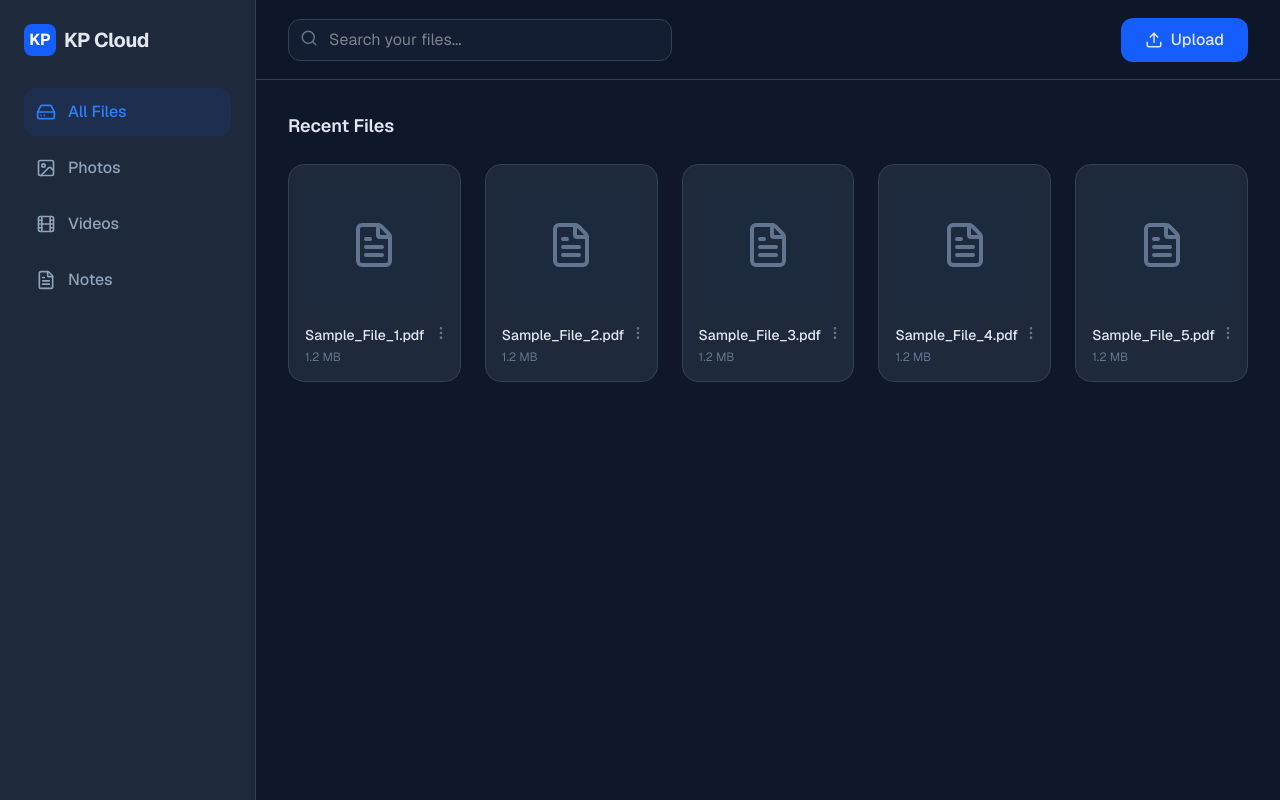
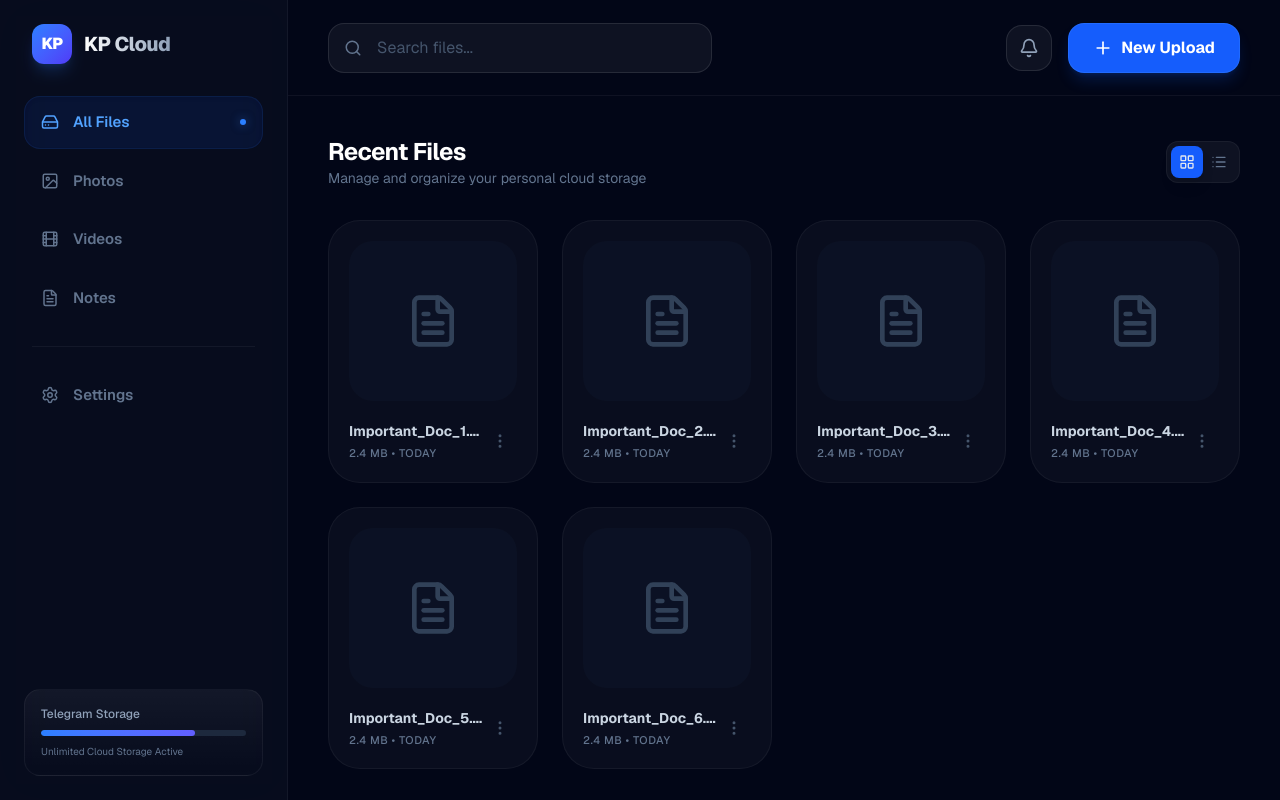
Before and after one commit to KP-CHANNEL-KP/kp-cloud, a Next.js app: page / in a window 1280 px wide. Built offline with nearby package versions, Linux system fonts and the light colour scheme.

Commit message:
Update page.tsx

```diff
--- a/src/app/page.tsx
+++ b/src/app/page.tsx
@@ -1,12 +1,23 @@
 "use client";
 
 import React, { useState } from 'react';
-import { HardDrive, Image, Film, FileText, Upload, Loader2, Search, MoreVertical } from 'lucide-react';
+import {
+  HardDrive, Image, Film, FileText, Upload,
+  Loader2, Search, MoreVertical, Plus,
+  LayoutGrid, List, Bell, Settings, CheckCircle2, AlertCircle
+} from 'lucide-react';
 
 export default function Dashboard() {
   const [uploading, setUploading] = useState(false);
+  const [showToast, setShowToast] = useState<{show: boolean, msg: string, type: 'success' | 'error'}>({
+    show: false, msg: '', type: 'success'
+  });
 
-  // Upload Logic
+  const triggerToast = (msg: string, type: 'success' | 'error') => {
+    setShowToast({ show: true, msg, type });
+    setTimeout(() => setShowToast({ show: false, msg: '', type: 'success' }), 3000);
+  };
+
   const handleUpload = async (event: React.ChangeEvent<HTMLInputElement>) => {
     const file = event.target.files?.[0];
     if (!file) return;
@@ -23,70 +34,115 @@ export default function Dashboard() {
       const data = await response.json();
 
       if (data.ok) {
-        alert("✅ Telegram ဆီသို့ ဖိုင်တင်ခြင်း အောင်မြင်သည်!");
+        triggerToast("Telegram ဆီသို့ ဖိုင်တင်ခြင်း အောင်မြင်သည်!", 'success');
       } else {
-        alert("❌ Error: " + (data.description || "တင်လို့မရပါ"));
+        triggerToast(data.description || "တင်လို့မရပါ", 'error');
       }
     } catch (error) {
-      alert("❌ Server နှင့် ချိတ်ဆက်၍မရပါ");
+      triggerToast("Server နှင့် ချိတ်ဆက်၍မရပါ", 'error');
     } finally {
       setUploading(false);
     }
   };
 
   return (
-    <div className="flex h-screen bg-[#0f172a] text-slate-200 font-sans">
-      {/* Sidebar */}
-      <aside className="w-64 bg-[#1e293b] p-6 flex flex-col gap-8 border-r border-slate-700">
-        <div className="flex items-center gap-2">
-          <div className="w-8 h-8 bg-blue-600 rounded-lg flex items-center justify-center font-bold text-white">KP</div>
-          <h1 className="text-xl font-bold tracking-tight">KP Cloud</h1>
+    <div className="flex h-screen bg-[#020617] text-slate-200 font-sans selection:bg-blue-500/30">
+
+      {/* Toast Notification */}
+      {showToast.show && (
+        <div className={`fixed top-6 right-6 z-50 flex items-center gap-3 px-5 py-3 rounded-2xl border backdrop-blur-xl animate-in slide-in-from-right-full duration-300 ${
+          showToast.type === 'success' ? 'bg-emerald-500/10 border-emerald-500/20 text-emerald-400' : 'bg-rose-500/10 border-rose-500/20 text-rose-400'
+        }`}>
+          {showToast.type === 'success' ? <CheckCircle2 size={20}/> : <AlertCircle size={20}/>}
+          <span className="text-sm font-medium">{showToast.msg}</span>
+        </div>
+      )}
+
+      {/* Sidebar - Glassmorphism style */}
+      <aside className="w-72 bg-[#0f172a]/40 backdrop-blur-xl p-6 flex flex-col gap-8 border-r border-white/5">
+        <div className="flex items-center gap-3 px-2">
+          <div className="w-10 h-10 bg-gradient-to-br from-blue-500 to-indigo-600 rounded-xl flex items-center justify-center font-black text-white shadow-lg shadow-blue-500/20 tracking-tighter">KP</div>
+          <h1 className="text-xl font-extrabold tracking-tight bg-gradient-to-r from-white to-slate-400 bg-clip-text text-transparent">KP Cloud</h1>
         </div>
 
-        <nav className="flex flex-col gap-2">
-          <NavItem icon={<HardDrive size={20}/>} label="All Files" active />
-          <NavItem icon={<Image size={20}/>} label="Photos" />
-          <NavItem icon={<Film size={20}/>} label="Videos" />
-          <NavItem icon={<FileText size={20}/>} label="Notes" />
+        <nav className="flex flex-col gap-1.5">
+          <NavItem icon={<HardDrive size={18}/>} label="All Files" active />
+          <NavItem icon={<Image size={18}/>} label="Photos" />
+          <NavItem icon={<Film size={18}/>} label="Videos" />
+          <NavItem icon={<FileText size={18}/>} label="Notes" />
+          <div className="my-4 border-t border-white/5 mx-2" />
+          <NavItem icon={<Settings size={18}/>} label="Settings" />
         </nav>
+
+        {/* Storage Stats Card */}
+        <div className="mt-auto p-4 rounded-2xl bg-gradient-to-b from-white/5 to-transparent border border-white/5">
+          <p className="text-xs font-medium text-slate-400 mb-2">Telegram Storage</p>
+          <div className="h-1.5 w-full bg-slate-800 rounded-full overflow-hidden">
+            <div className="h-full w-3/4 bg-gradient-to-r from-blue-500 to-indigo-500 rounded-full" />
+          </div>
+          <p className="text-[10px] text-slate-500 mt-2">Unlimited Cloud Storage Active</p>
+        </div>
       </aside>
 
       {/* Main Content */}
-      <main className="flex-1 flex flex-col overflow-hidden">
-        {/* Header */}
-        <header className="h-20 border-b border-slate-700 flex items-center justify-between px-8 bg-[#0f172a]/50 backdrop-blur-md">
-          <div className="relative w-96">
-            <Search className="absolute left-3 top-2.5 text-slate-500" size={18} />
+      <main className="flex-1 flex flex-col overflow-hidden bg-[radial-gradient(circle_at_top_right,_var(--tw-gradient-stops))] from-blue-900/10 via-transparent to-transparent">
+
+        {/* Top Header */}
+        <header className="h-24 flex items-center justify-between px-10 border-b border-white/5">
+          <div className="relative group">
+            <Search className="absolute left-4 top-1/2 -translate-y-1/2 text-slate-500 group-focus-within:text-blue-500 transition-colors" size={18} />
             <input
               type="text"
-              placeholder="Search your files..."
-              className="w-full bg-slate-800/50 border border-slate-700 p-2 pl-10 rounded-xl focus:outline-none focus:ring-2 focus:ring-blue-500 transition"
+              placeholder="Search files..."
+              className="w-96 bg-white/5 border border-white/10 p-3 pl-12 rounded-2xl focus:outline-none focus:ring-2 focus:ring-blue-500/50 focus:bg-white/10 transition-all placeholder:text-slate-600"
             />
           </div>
 
-          <label className={`flex items-center gap-2 px-6 py-2.5 rounded-xl font-medium transition cursor-pointer ${uploading ? 'bg-slate-700' : 'bg-blue-600 hover:bg-blue-500'}`}>
-            {uploading ? <Loader2 className="animate-spin" size={18}/> : <Upload size={18}/>}
-            {uploading ? "Uploading..." : "Upload"}
-            <input type="file" className="hidden" onChange={handleUpload} disabled={uploading} />
-          </label>
+          <div className="flex items-center gap-4">
+            <button className="p-3 rounded-2xl bg-white/5 border border-white/10 text-slate-400 hover:text-white hover:bg-white/10 transition">
+              <Bell size={20} />
+            </button>
+            <label className={`flex items-center gap-2 px-6 py-3 rounded-2xl font-bold transition-all cursor-pointer shadow-lg active:scale-95 ${
+              uploading
+              ? 'bg-slate-800 text-slate-500 border border-white/5'
+              : 'bg-blue-600 hover:bg-blue-500 text-white shadow-blue-600/20 border border-blue-400/20'
+            }`}>
+              {uploading ? <Loader2 className="animate-spin" size={20}/> : <Plus size={20}/>}
+              {uploading ? "Uploading..." : "New Upload"}
+              <input type="file" className="hidden" onChange={handleUpload} disabled={uploading} />
+            </label>
+          </div>
         </header>
 
         {/* Content Area */}
-        <section className="flex-1 p-8 overflow-y-auto">
-          <h2 className="text-lg font-semibold mb-6">Recent Files</h2>
-          <div className="grid grid-cols-2 md:grid-cols-3 lg:grid-cols-4 xl:grid-cols-5 gap-6">
-            {/* Example Card */}
-            {[1, 2, 3, 4, 5].map((i) => (
-              <div key={i} className="group bg-[#1e293b] p-4 rounded-2xl border border-slate-700 hover:border-blue-500/50 transition duration-300">
-                <div className="h-32 bg-slate-800 rounded-xl mb-4 flex items-center justify-center group-hover:bg-slate-700 transition">
-                  <FileText size={48} className="text-slate-500 group-hover:text-blue-400" />
+        <section className="flex-1 p-10 overflow-y-auto">
+          <div className="flex items-center justify-between mb-8">
+            <div>
+              <h2 className="text-2xl font-bold text-white tracking-tight">Recent Files</h2>
+              <p className="text-sm text-slate-500">Manage and organize your personal cloud storage</p>
+            </div>
+            <div className="flex bg-white/5 p-1 rounded-xl border border-white/5">
+               <button className="p-2 bg-blue-600 rounded-lg shadow-lg"><LayoutGrid size={16}/></button>
+               <button className="p-2 text-slate-500 hover:text-white"><List size={16}/></button>
+            </div>
+          </div>
+
+          <div className="grid grid-cols-2 lg:grid-cols-3 xl:grid-cols-4 2xl:grid-cols-5 gap-6">
+            {[1, 2, 3, 4, 5, 6].map((i) => (
+              <div key={i} className="group relative bg-white/[0.03] p-5 rounded-[2rem] border border-white/5 hover:bg-white/[0.06] hover:border-blue-500/30 transition-all duration-500 hover:-translate-y-1 hover:shadow-2xl hover:shadow-blue-500/10">
+                <div className="h-40 bg-slate-900/50 rounded-[1.5rem] mb-5 flex items-center justify-center group-hover:scale-[1.02] transition-transform duration-500 relative overflow-hidden">
+                  <div className="absolute inset-0 bg-gradient-to-br from-blue-500/5 to-purple-500/5 opacity-0 group-hover:opacity-100 transition-opacity" />
+                  <FileText size={56} className="text-slate-700 group-hover:text-blue-400 transition-colors duration-500" />
                 </div>
-                <div className="flex justify-between items-start">
-                  <div>
-                    <p className="text-sm font-medium truncate w-32">Sample_File_{i}.pdf</p>
-                    <p className="text-xs text-slate-500 mt-1">1.2 MB</p>
+
+                <div className="flex justify-between items-center">
+                  <div className="min-w-0">
+                    <p className="text-sm font-bold text-slate-300 truncate group-hover:text-white transition-colors">Important_Doc_{i}.pdf</p>
+                    <p className="text-[11px] font-medium text-slate-500 mt-1 uppercase tracking-wider">2.4 MB • Today</p>
                   </div>
-                  <button className="text-slate-500 hover:text-white"><MoreVertical size={16}/></button>
+                  <button className="p-2 text-slate-600 hover:text-white hover:bg-white/5 rounded-xl transition">
+                    <MoreVertical size={18}/>
+                  </button>
                 </div>
               </div>
             ))}
@@ -99,9 +155,14 @@ export default function Dashboard() {
 
 function NavItem({ icon, label, active = false }: { icon: any, label: string, active?: boolean }) {
   return (
-    <div className={`flex items-center gap-3 p-3 rounded-xl cursor-pointer transition-all ${active ? 'bg-blue-600/10 text-blue-500' : 'text-slate-400 hover:bg-slate-800 hover:text-white'}`}>
-      {icon}
-      <span className="font-medium">{label}</span>
+    <div className={`group flex items-center gap-3.5 px-4 py-3.5 rounded-2xl cursor-pointer transition-all duration-300 ${
+      active
+      ? 'bg-blue-600/10 text-blue-400 border border-blue-500/10 shadow-inner'
+      : 'text-slate-500 hover:bg-white/5 hover:text-slate-200 border border-transparent hover:border-white/5'
+    }`}>
+      <span className={`${active ? 'text-blue-400' : 'group-hover:text-blue-400'} transition-colors`}>{icon}</span>
+      <span className="font-semibold text-[15px]">{label}</span>
+      {active && <div className="ml-auto w-1.5 h-1.5 rounded-full bg-blue-500 shadow-[0_0_10px_rgba(59,130,246,0.5)]" />}
     </div>
   );
 }
```
